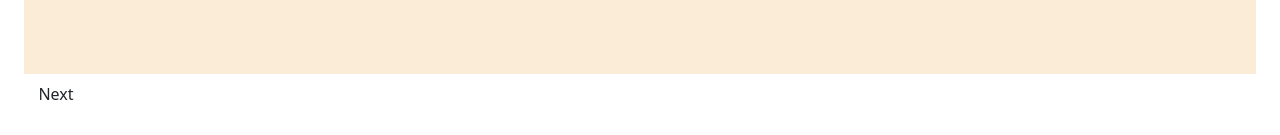
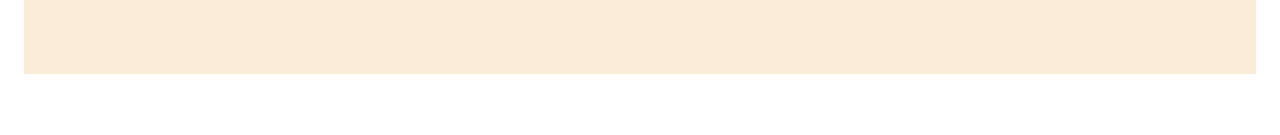
Before and after one commit to 2Cerises/MultipleChoicesQuestions, an Angular app: page / in a window 1280 px wide. Shown: the part 798-933 px from the top of the page. After the commit the page ends 896 px from the top, so only its background shows below. Built offline with nearby package versions, Linux system fonts and the light colour scheme.

Commit message:
remove next button

```diff
--- a/src/app/multiquestions/multiquestions.component.html
+++ b/src/app/multiquestions/multiquestions.component.html
@@ -2,10 +2,9 @@
   <mat-step *ngFor="let q of questions; let i = index" [stepControl]="formGroups[i]">
     <ng-template matStepLabel>Question {{ i + 1 }}</ng-template>
     <div>
-      <app-question [id]="q.id" [control]="getFormControl(i)"></app-question>
+      <app-question [id]="q.id" [control]="getFormControl(i)" (answered)="stepper.next()"></app-question>
       <div class="step-controls">
         <button mat-button matStepperPrevious type="button" *ngIf="i > 0">Back</button>
-        <button mat-button matStepperNext type="button" [disabled]="formGroups[i].invalid">Next</button>
       </div>
     </div>
   </mat-step>
--- a/src/app/question/question.component.ts
+++ b/src/app/question/question.component.ts
@@ -1,4 +1,4 @@
-import { Component, Input, OnInit } from '@angular/core';
+import { Component, Input, Output, EventEmitter, OnInit } from '@angular/core';
 import { FormControl } from '@angular/forms';
 import { CommonModule } from '@angular/common';
 
@@ -12,6 +12,7 @@ import { CommonModule } from '@angular/common';
 export class QuestionComponent implements OnInit {
   @Input() id: string = '';
   @Input() control!: FormControl;
+  @Output() answered = new EventEmitter<void>();
 
   questionTitle: string = '';
   options: { value: string; label: string }[] = [];
@@ -29,6 +30,7 @@ export class QuestionComponent implements OnInit {
 
   onSelect(value: string) {
     this.control.setValue(value);
+    this.answered.emit();
   }
 
   isSelected(value: string): boolean {
```
